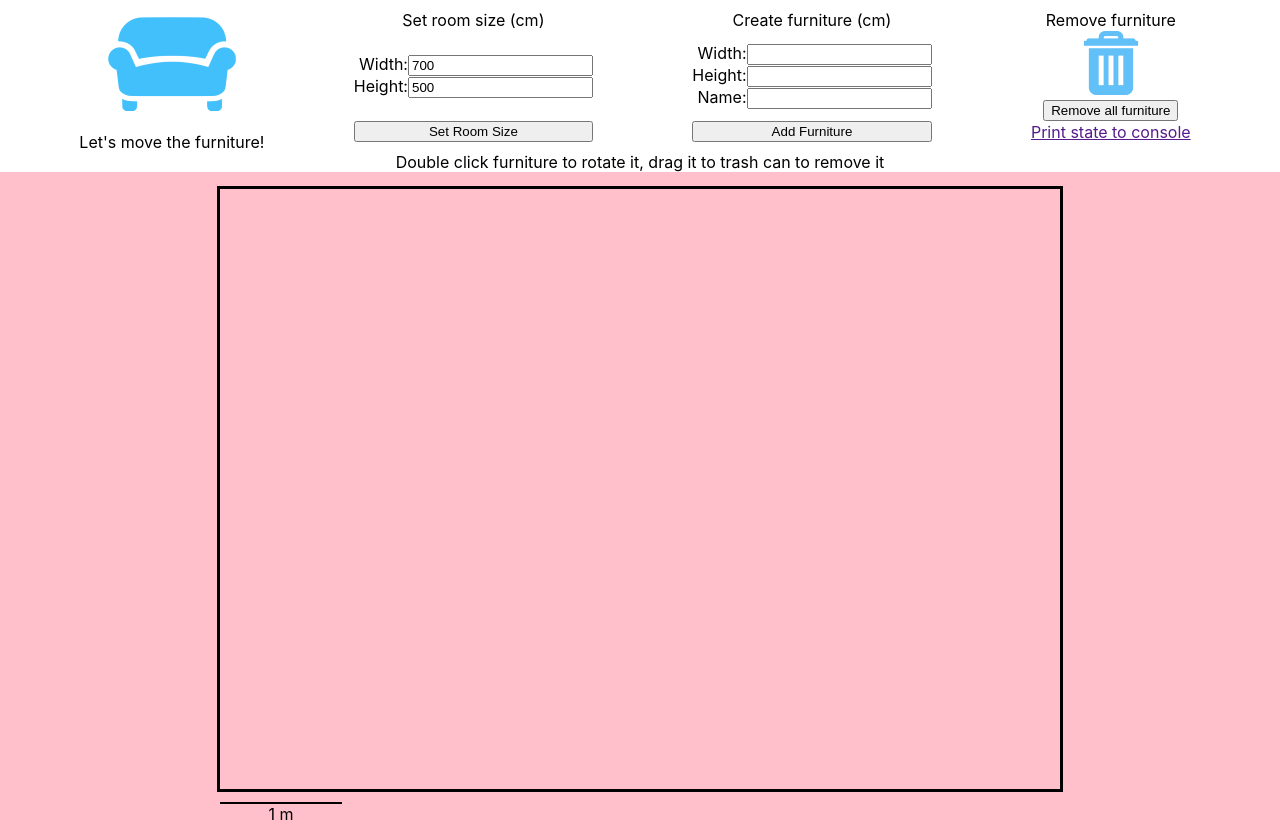
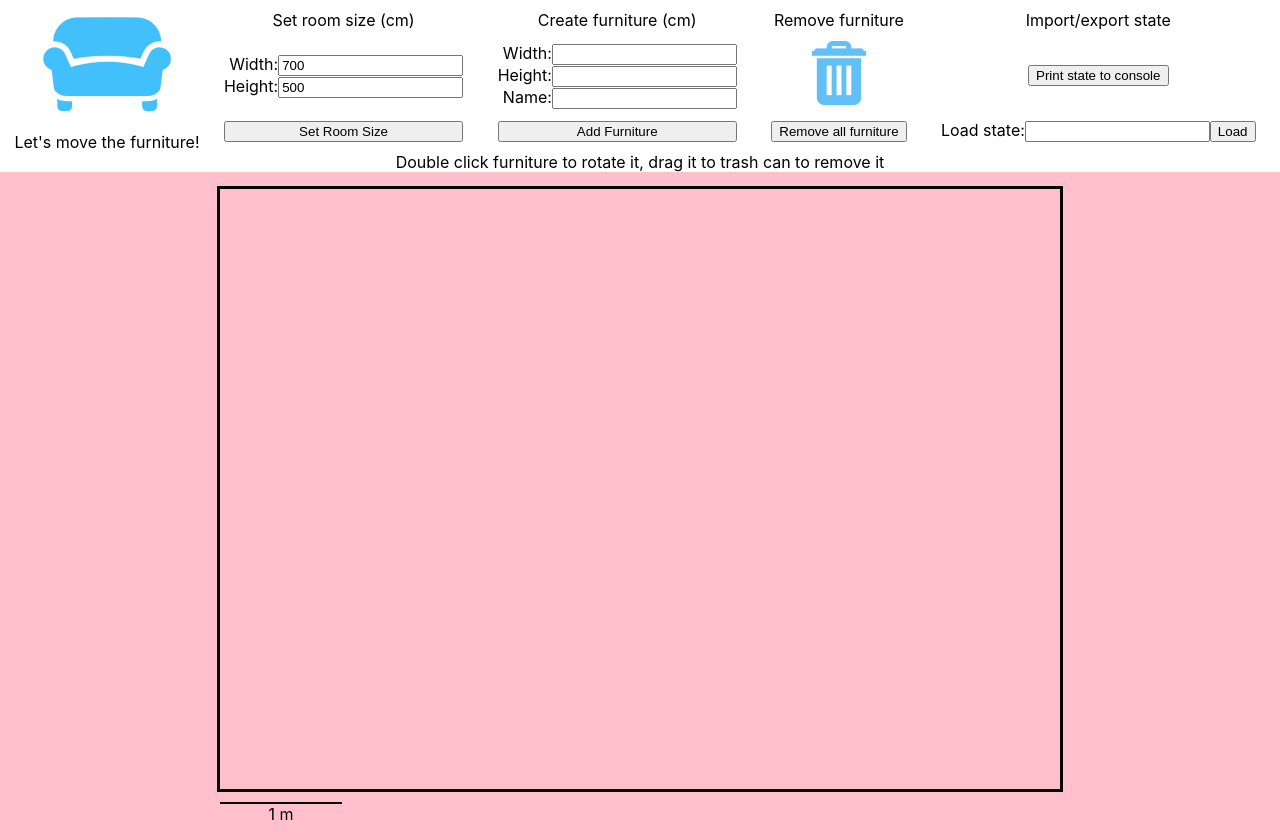
Before and after one commit to estellecomment/letsmovethefurniture, a React (Create React App) app: page / in a window 1280 px wide. Built offline with nearby package versions, Linux system fonts and the light colour scheme.

Commit message:
Pretty-print state, and load it back in.

```diff
--- a/src/App.js
+++ b/src/App.js
@@ -22,7 +22,7 @@ class App extends Component {
 
     printState(e) {
         e.preventDefault();
-        console.log(this.state);
+        console.log(JSON.stringify(this.state, null, 2));
     }
 
     computeScale(room) {
@@ -66,6 +66,16 @@ class App extends Component {
             });
         };
 
+        const loadState = (event) => {
+            event.preventDefault();
+            console.log('inputState', this.inputState)
+            const inputStateObj = JSON.parse(this.inputState)
+            console.log('inputStateObj', inputStateObj)
+            this.setState(state => {
+                return inputStateObj;
+            })
+        };
+
         return (
             <div className="App">
                 <div className="top-bar">
@@ -88,7 +98,19 @@ class App extends Component {
                         <form onSubmit={clearFurniture}>
                             <input type="submit" value="Remove all furniture"/>
                         </form>
-                      <div><a href="" onClick={(e) => { this.printState(e) }}>Print state to console</a></div>
+                    </div>
+                    <div className="top-bar-column">
+                        <div>Import/export state</div>
+                        <div>
+                            <button onClick={(e) => { this.printState(e) }}>Print state to console</button>
+                        </div>
+                        <form onSubmit={loadState}>
+                            <label>
+                                Load state:
+                                <input type="text" ref={this.inputState} defaultValue=""/>
+                            </label>
+                            <input type="submit" value="Load"/>
+                        </form>
                     </div>
                 </div>
                 <div>Double click furniture to rotate it, drag it to trash can to remove it</div>
```
